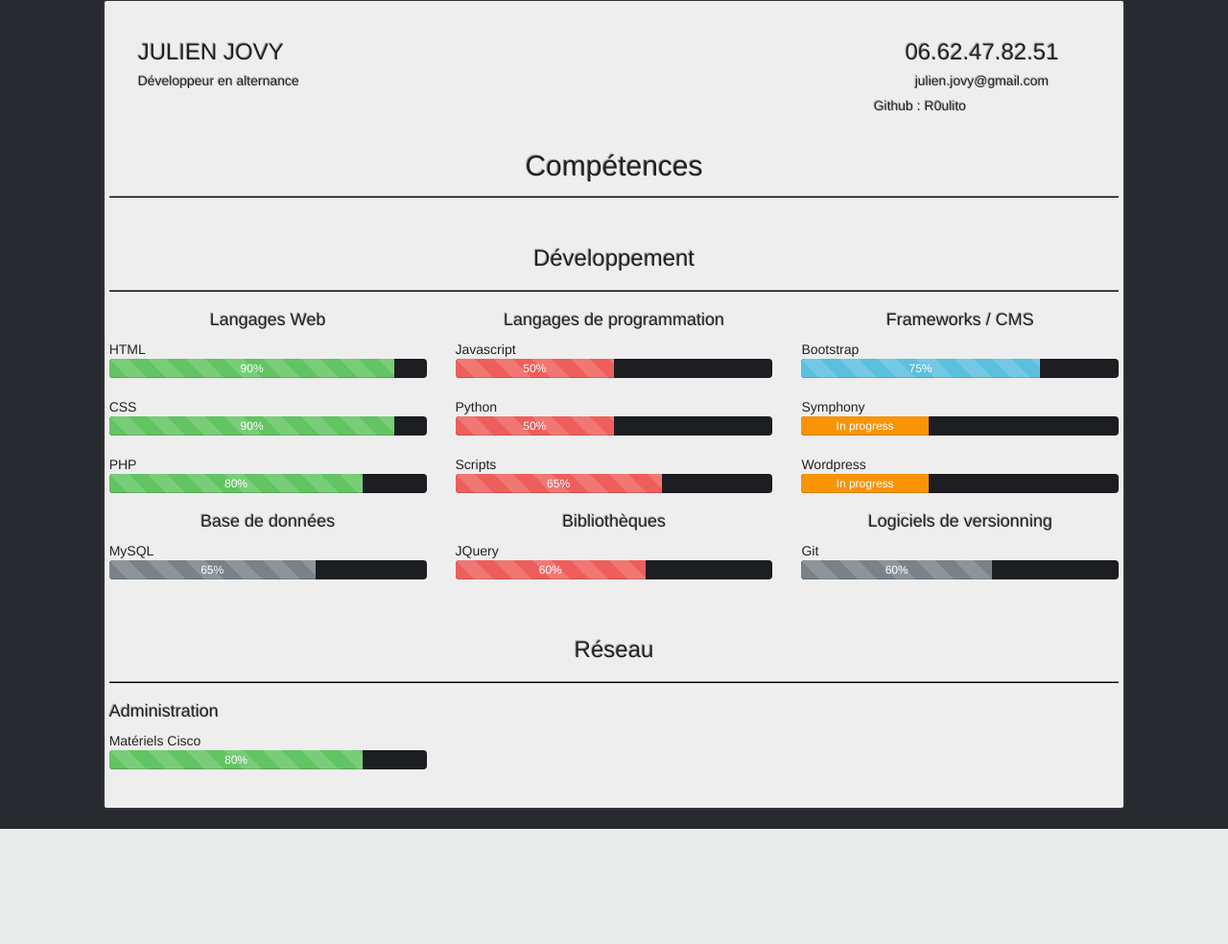
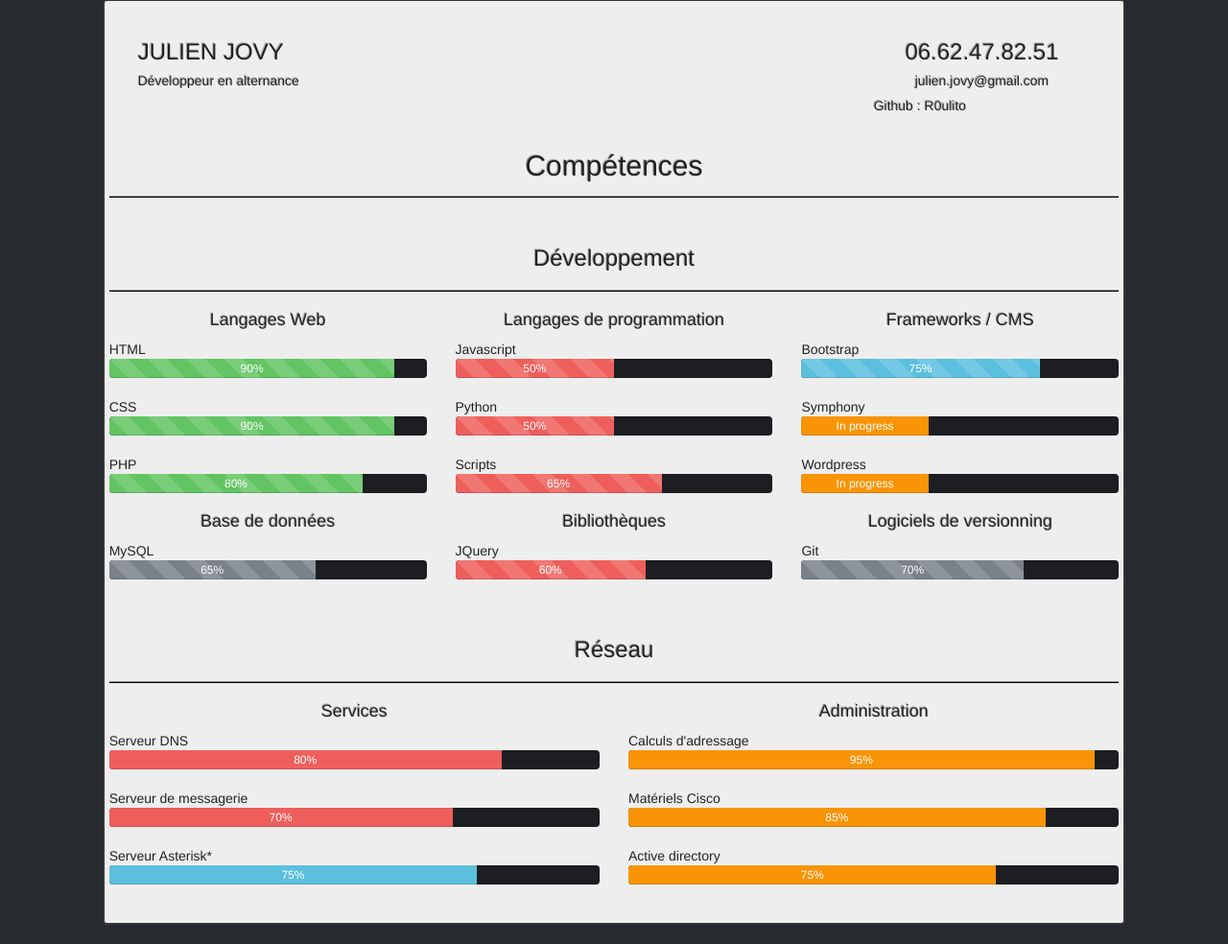
Before and after one commit to R0ulito/CV, a PHP site: page /cv.php in a window 1280 px wide. Shown: the part 73-1057 px from the top of the page at 96% size. Before the commit the page ends 937 px from the top, so only its background shows below. Run offline with PHP 8.4, Linux system fonts and the light colour scheme; some libraries are stand-ins or nearby versions.

Commit message:
Section Administration completee

```diff
--- a/cv.php
+++ b/cv.php
@@ -129,7 +129,7 @@
 
 				Git
 				<div onclick="location.href='https://github.com/R0ulito';" style="cursor: help;" class="progress">
-					<div class="progress-bar progress-bar-striped" role="progressbar" aria-valuenow="60" aria-valuemin="0" aria-valuemax="100" style="width:60%"> 60%
+					<div class="progress-bar progress-bar-striped" role="progressbar" aria-valuenow="70" aria-valuemin="0" aria-valuemax="100" style="width:70%"> 70%
 					</div>
 				</div>
 
@@ -141,16 +141,46 @@
 		</div>
 		</div>
 		<div class="row">
-			<div class="col-xs-4">
-				<h4>Administration</h4>
+			<div class="col-xs-6">
+				<h4 class="text-center">Services</h4>
+
+				Serveur DNS
+				<div class="progress">
+					<div class="progress-bar progress-bar-danger" role="progressbar" aria-valuenow="80" aria-valuemin="0" aria-valuemax="100" style="width: 80%"> 80%
+					</div>
+				</div>
+
+				Serveur de messagerie
+				<div class="progress">
+		  			<div class="progress-bar progress-bar-danger" role="progressbar" aria-valuenow="70" aria-valuemin="0" aria-valuemax="100" style="width: 70%"> 70%
+		  			</div>
+				</div>
+				Serveur Asterisk*
+				<div class="progress">
+					<div class="progress-bar progress-bar-info" role="progressbar" aria-valuenow="75" aria-valuemin="0" aria-valuemax="100" style="width : 75%"> 75%
+					</div>
+				</div>
+			</div>
+
+			<div class="col-xs-6">
+				<h4 class="text-center">Administration</h4>
+
+				Calculs d'adressage
+				<div class="progress">
+					<div class="progress-bar progress-bar-warning" role="progressbar" aria-valuenow="95" aria-valuemin="0" aria-valuemax="100" style="width : 95%">95%
+					</div>
+				</div>
 
 				Matériels Cisco
 				<div class="progress">
-		  			<div class="progress-bar progress-bar-success progress-bar-striped" role="progressbar" aria-valuenow="80" aria-valuemin="0" aria-valuemax="100" style="width: 80%"> 80%
-		  			</div>
+					<div class="progress-bar progress-bar-warning" role="progressbar" aria-valuenow="85" aria-valuemin="0" aria-valuemax="100" style="width : 85%">85%
+					</div>
 				</div>
-
-
+				Active directory
+				<div class="progress">
+					<div class="progress-bar progress-bar-warning" role="progressbar" aria-valuenow="75" aria-valuemin="0" aria-valuemax="100" style="width : 75%">75%
+					</div>
+				</div>
 			</div>
 
 		</div>
```
